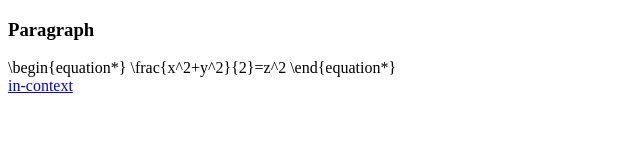
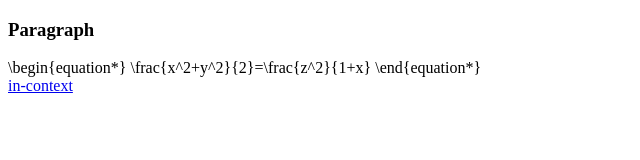
Before and after one commit to StevenClontz/my-new-great-textbook, a plain HTML site: page knowl/p-2.html in a window 1280 px wide. Shown: the whole page, without its empty margins (0-640 px from the left). Drawn offline with Linux system fonts and the light colour scheme.

Commit message:
Latest build deployed.

```diff
--- a/knowl/p-2.html
+++ b/knowl/p-2.html
@@ -14,7 +14,7 @@
 <h3 class="heading"><span class="type">Paragraph</span></h3>
 <div class="para logical"><div class="displaymath process-math">
 \begin{equation*}
-\frac{x^2+y^2}{2}=z^2
+\frac{x^2+y^2}{2}=\frac{z^2}{1+x}
 \end{equation*}
 </div></div>
 <span class="incontext"><a href="section-title.html#p-2" class="internal">in-context</a></span>
```
Also changed, not shown: index.html (+1 -1 lines), section-title.html (+1 -1 lines).
